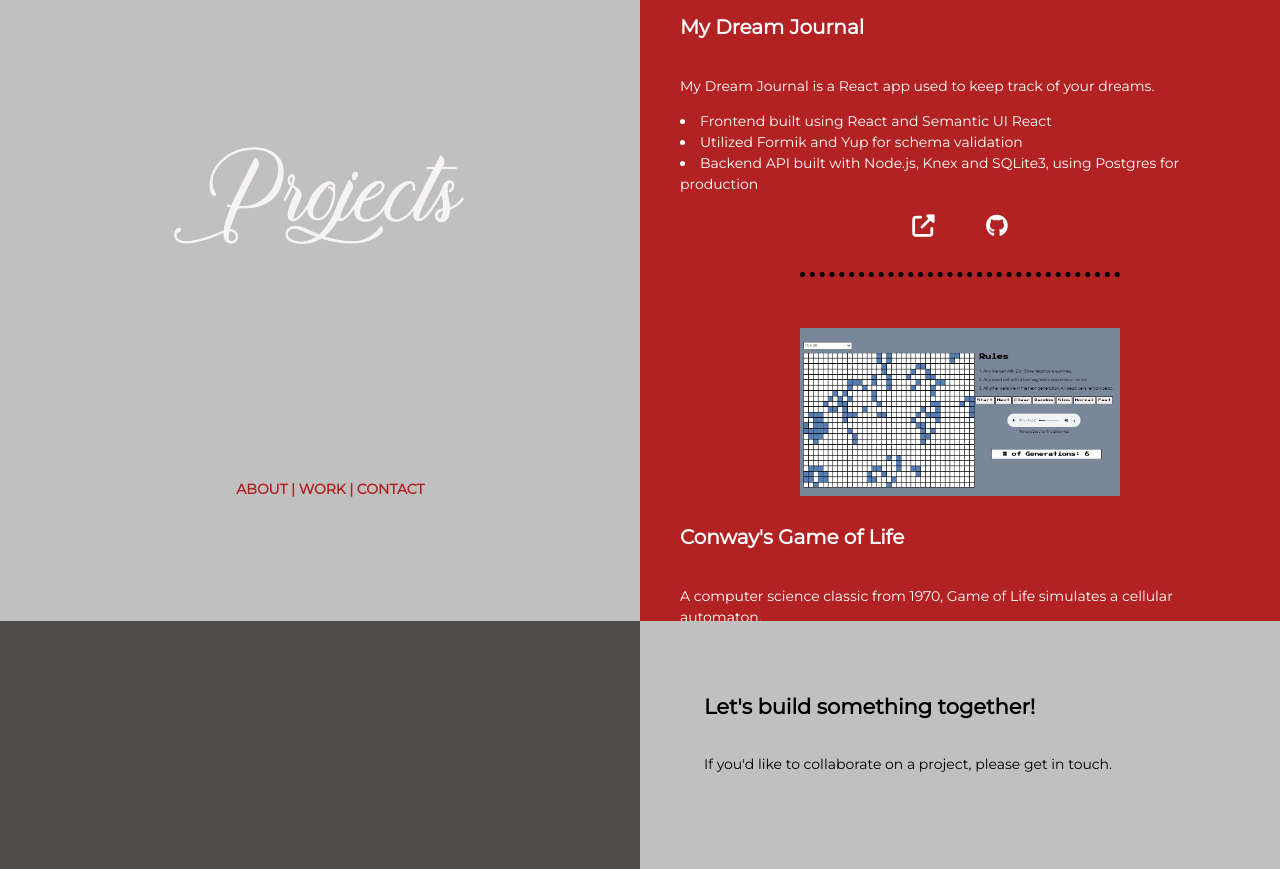
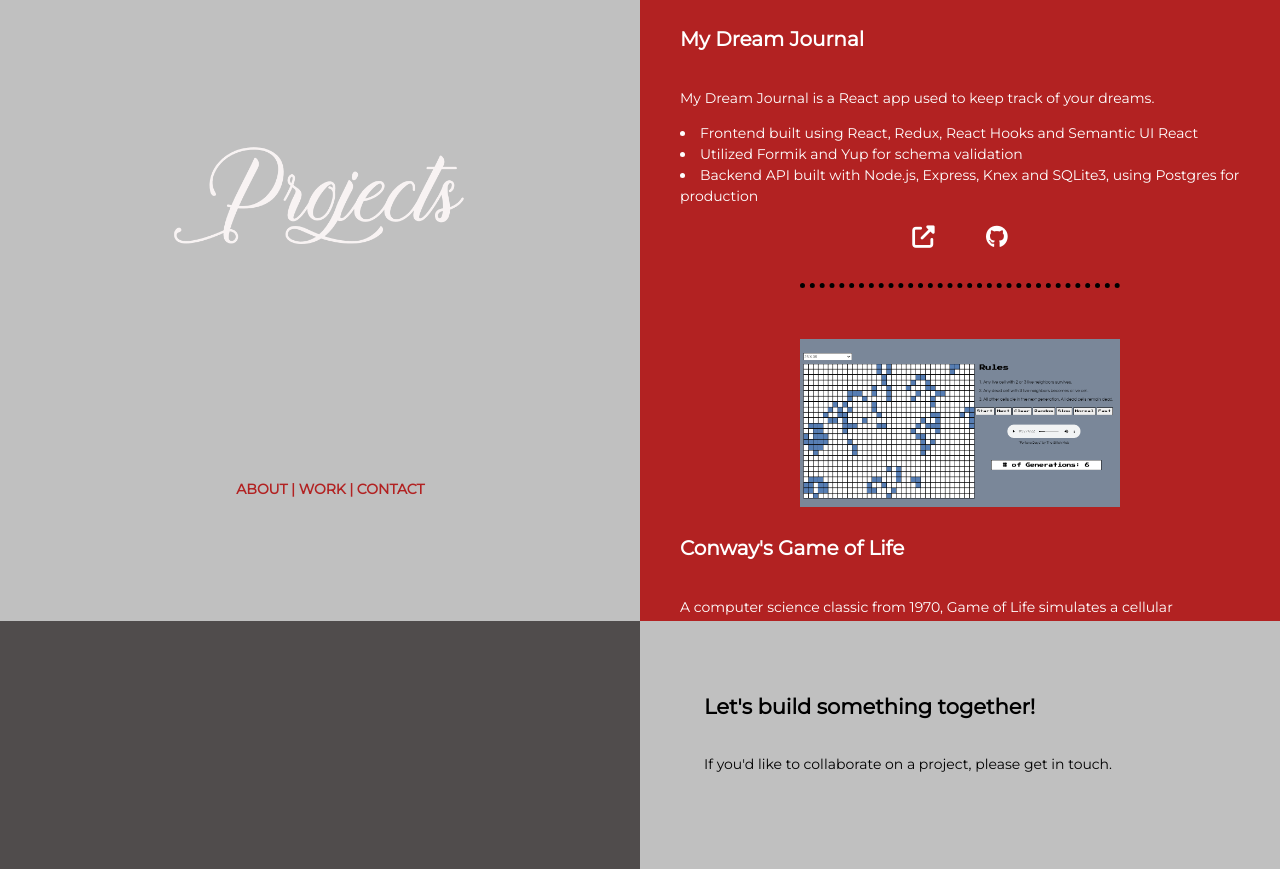
Before and after one commit to MicheSi/portfolio-react, a React (Create React App) app: page / in a window 1280 px wide. Shown: the part 1789-2658 px from the top of the page. Built offline with nearby package versions, Linux system fonts and the light colour scheme.

Commit message:
updated dream journal info

```diff
--- a/src/components/work.js
+++ b/src/components/work.js
@@ -23,9 +23,9 @@ const Work = props => {
                     <a href='https://my-dream-journal.vercel.app/' target='_blank' rel='noopener noreferrer'><img src={dream} alt='Dream Journal'/></a>
                     <h3>My Dream Journal</h3>
                     <p>My Dream Journal is a React app used to keep track of your dreams.</p>
-                    <li>Frontend built using React and Semantic UI React</li>
+                    <li>Frontend built using React, Redux, React Hooks and Semantic UI React</li>
                     <li>Utilized Formik and Yup for schema validation</li>
-                    <li>Backend API built with Node.js, Knex and SQLite3, using Postgres for production</li>
+                    <li>Backend API built with Node.js, Express, Knex and SQLite3, using Postgres for production</li>
                 </div>
                 <div className='links'>
                     <a href='https://my-dream-journal.vercel.app//' target='_blank' rel='noopener noreferrer'><i className="fas fa-external-link-alt"></i></a>
```
Also changed, not shown: src/images/dream.png.
